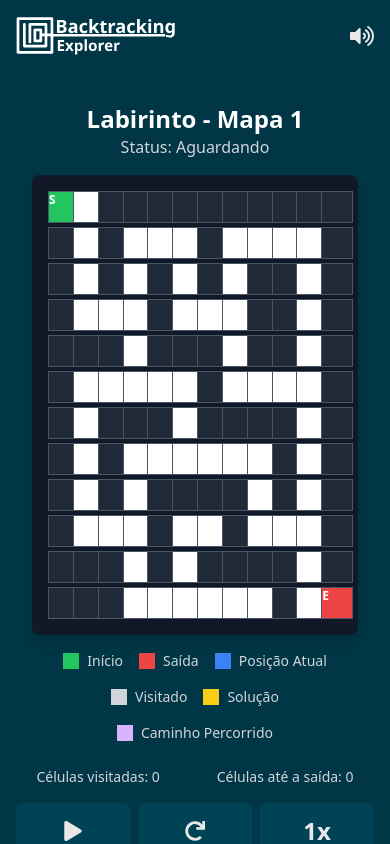
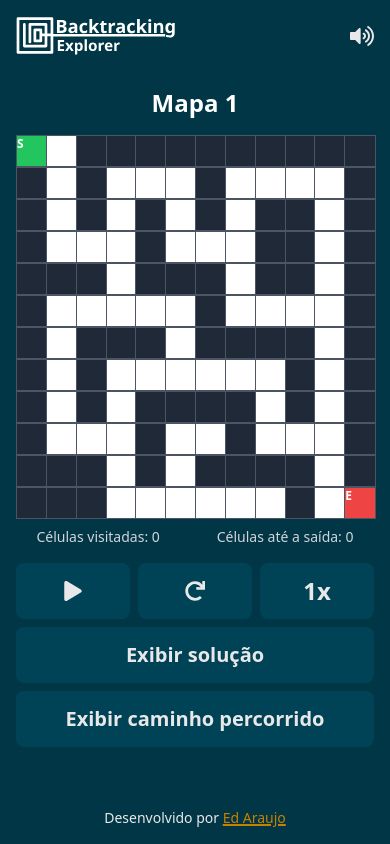
Before and after one commit to edd-araujo/maze-game-backtracking-react, a React (Vite) app: page /game in a window 390 px wide. Built offline with nearby package versions, Linux system fonts and the light colour scheme.

Commit message:
refactor/feat: update maze rendering

```diff
--- a/src/components/game/MazeRenderer.jsx
+++ b/src/components/game/MazeRenderer.jsx
@@ -8,7 +8,7 @@ const MazeRenderer = () => {
 
   const getCellStyle = (row, col, cellValue) => {
     const baseStyle =
-      "w-8 h-8 border border-gray-600 items-center justify-center text-xs font-bold";
+      "w-8 h-8 lg:w-12 lg:h-12 border border-gray-600 items-center justify-center text-xs font-bold";
     const currentPos = `${row}-${col}`;
     const isCurrentPosition =
       state.playerPosition.row === row && state.playerPosition.col === col;
@@ -67,27 +67,15 @@ const MazeRenderer = () => {
   };
 
   return (
-    <div className="flex flex-col items-center p-4">
+    <div className="flex flex-col items-center">
       <div className="mb-4">
         <h2 className="text-white text-2xl font-bold text-center">
-          Labirinto - {state.selectedMap.replace("gameMap", "Mapa ")}
+          {state.selectedMap.replace("gameMap", "Mapa ")}
         </h2>
-        <p className="text-gray-300 text-center">
-          Status:{" "}
-          {state.gameStatus === "idle"
-            ? "Aguardando"
-            : state.gameStatus === "running"
-            ? "Executando"
-            : state.gameStatus === "paused"
-            ? "Pausado"
-            : state.gameStatus === "completed"
-            ? "Concluído"
-            : "Sem solução"}
-        </p>
       </div>
 
       <div
-        className="grid gap-1 p-4 bg-gray-900 rounded-lg shadow-lg"
+        className="grid"
         style={{
           gridTemplateColumns: `repeat(${state.currentMap[0].length}, minmax(0, 1fr))`,
         }}
@@ -103,35 +91,6 @@ const MazeRenderer = () => {
           ))
         )}
       </div>
-
-      <div className="mt-4 text-center">
-        <div className="flex flex-wrap justify-center gap-4 text-sm text-gray-300">
-          <div className="flex items-center gap-2">
-            <div className="w-4 h-4 bg-green-500"></div>
-            <span>Início</span>
-          </div>
-          <div className="flex items-center gap-2">
-            <div className="w-4 h-4 bg-red-500"></div>
-            <span>Saída</span>
-          </div>
-          <div className="flex items-center gap-2">
-            <div className="w-4 h-4 bg-blue-500"></div>
-            <span>Posição Atual</span>
-          </div>
-          <div className="flex items-center gap-2">
-            <div className="w-4 h-4 bg-gray-300"></div>
-            <span>Visitado</span>
-          </div>
-          <div className="flex items-center gap-2">
-            <div className="w-4 h-4 bg-yellow-400"></div>
-            <span>Solução</span>
-          </div>
-          <div className="flex items-center gap-2">
-            <div className="w-4 h-4 bg-purple-300"></div>
-            <span>Caminho Percorrido</span>
-          </div>
-        </div>
-      </div>
     </div>
   );
 };
```
